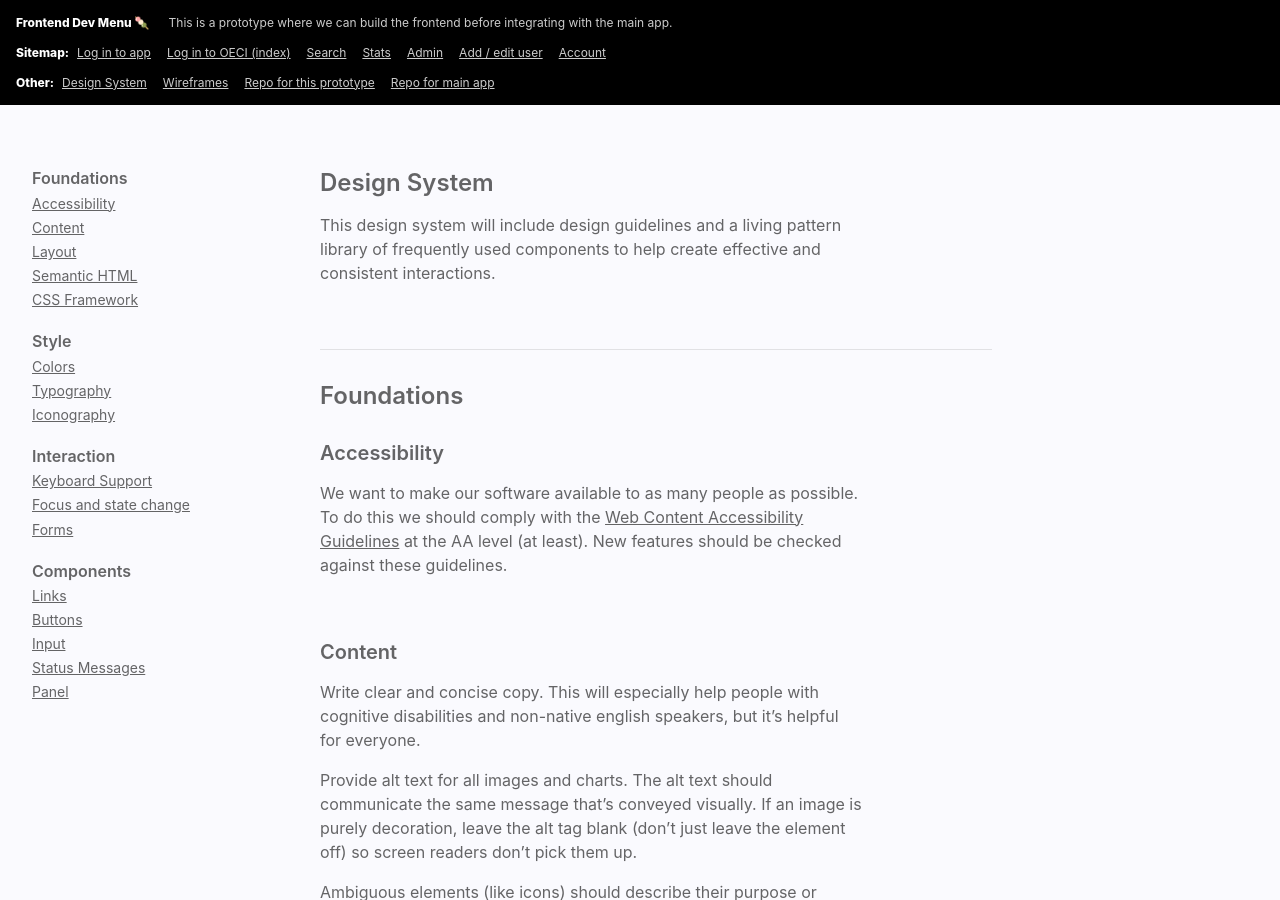
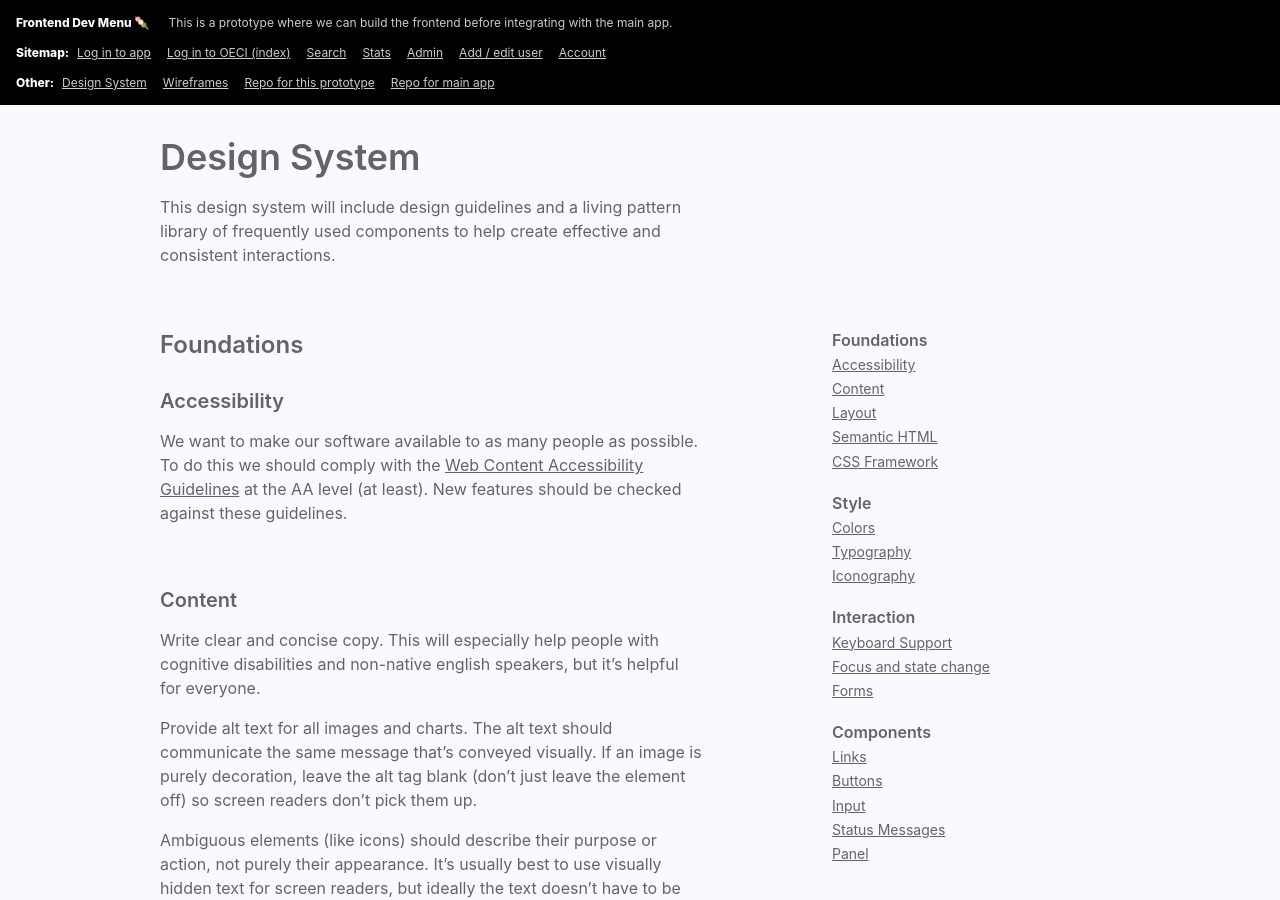
Before and after one commit to hmarcks/expunge-pdx-frontend, a Jekyll site: the page built from design-system/index.html, in a window 1280 px wide and 900 px high. Built offline with Jekyll 4.4.1, drawn with Linux system fonts in a browser that asks for light colours; nearby versions of some CDN libraries.

Commit message:
More organization of the design system

```diff
--- a/design-system/index.html
+++ b/design-system/index.html
@@ -3,21 +3,25 @@ layout: default
 title: Design System
 ---
 
-<main class="mw8 ph3 ph4-ns mt5 cf">
+<main class="mw8 ph3 ph4-ns mt4 center cf">
 
-  <nav class="fl w-100 w-30-l pr3-l mb5">
+  <h1 class="f2 fw6 mb3">Design System</h1>
+
+  <p class="lh-copy measure-wide mb5">This design system will include design guidelines and a living pattern library of frequently used components to help create effective and consistent interactions.</p>
+
+  <nav class="fr w-100 w-30-l pr3-l mb5">
     <ul>
-      <li>
+      <li class="dib db-l mr3 v-top">
         <span class="fw6">Foundations</span>
         <ul class="f6 pt2 pb3">
           <li class="pb2"><a class="link underline" href="#accessibility">Accessibility</a></li>
           <li class="pb2"><a class="link underline" href="#content">Content</a></li>
           <li class="pb2"><a class="link underline" href="#layout">Layout</a></li>
-          <li class="pb2"><a class="link underline" href="#semantichtml">Semantic HTML</a></li>
-          <li class="pb2"><a class="link underline" href="#cssframework">CSS Framework</a></li>
+          <li class="pb2"><a class="link underline" href="#semantic-html">Semantic HTML</a></li>
+          <li class="pb2"><a class="link underline" href="#css-framework">CSS Framework</a></li>
         </ul>
       </li>
-      <li>
+      <li class="dib db-l mr3 v-top">
         <span class="fw6 pb3">Style</span>
         <ul class="f6 pt2 pb3">
           <li class="pb2"><a class="link underline" href="#colors">Colors</a></li>
@@ -25,15 +29,15 @@ title: Design System
           <li class="pb2"><a class="link underline" href="#iconography">Iconography</a></li>
         </ul>
       </li>
-      <li>
+      <li class="dib db-l mr3 v-top">
         <span class="fw6 pb3">Interaction</span>
         <ul class="f6 pt2 pb3">
           <li class="pb2"><a class="link underline" href="#keyboardsupport">Keyboard Support</a></li>
-          <li class="pb2"><a class="link underline" href="#focusandstatechange">Focus and state change</a></li>
+          <li class="pb2"><a class="link underline" href="#focus-and-state-change">Focus and state change</a></li>
           <li class="pb2"><a class="link underline" href="#forms">Forms</a></li>
         </ul>
       </li>
-      <li>
+      <li class="dib db-l v-top">
         <span class="fw6 pb3">Components</span>
         <ul class="f6 pt2 pb3">
           <li class="pb2"><a class="link underline" href="#links">Links</a></li>
@@ -47,11 +51,8 @@ title: Design System
   </nav>
 
   <div class="fl w-100 w-70-l">
-    <h1 class="f3 fw6 mb3">Design System</h1>
 
-    <p class="lh-copy measure-wide mb5">This design system will include design guidelines and a living pattern library of frequently used components to help create effective and consistent interactions.</p>
-
-    <h2 class="f3 fw6 bt b--black-10 pt4 mb4">Foundations</h2>
+    <h2 class="f3 fw6 mb4">Foundations</h2>
 
     <h3 class="f4 fw6 mb3" id="accessibility">Accessibility</h3>
     <p class="lh-copy measure-wide mb5">We want to make our software available to as many people as possible. To do this we should comply with the <a href="https://www.w3.org/TR/WCAG21" class="link underline">Web Content Accessibility Guidelines</a> at the AA level (at least). New features should be checked against these guidelines.</p>
@@ -66,12 +67,12 @@ title: Design System
     <p class="lh-copy measure-wide mb3">Ensure the design is responsive and base decisions on your layout constraints as screen size changes rather than specific devices. There are too many screen sizes in use and they are always changing. This is also helpful for people who increase text size or zoom.</p>
     <p class="lh-copy measure-wide mb5"><a href="https://www.w3.org/TR/WCAG21" class="link underline">Touch targets</a> should be 44 x 44 css pixels, with some exceptions like inline text links.</p>
 
-    <h3 class="f4 fw6 mb3" id="sematichtml">Semantic HTML</h3>
+    <h3 class="f4 fw6 mb3" id="semantic-html">Semantic HTML</h3>
     <p class="lh-copy measure-wide mb3">Well-structured HTML is essential to help make a website accessible. It’s not just pedantic, semantic HTML goes a long way to help assistive technologies. For example, spans, divs, and other default non-interactive elements should not be made into interactive elements because it can cause confusion for keyboard navigation and screen readers.</p>
     <p class="lh-copy measure-wide mb3">Here is an <a href="https://developer.mozilla.org/en-US/docs/Web/HTML/Element" class="link underline">HTML elements reference</a> to help you choose the best element.</p>
     <p class="lh-copy measure-wide mb5">Sometimes there isn’t a good HTML element to describe an element, so we can use roles. An example is using <code>role="alert"</code> on a div since there isn’t a better HTML element. Roles aren’t needed when there is a good HTML element to use. For example, <code>&lt;button&gt;</code> is better than <code>&lt;div role="button"&gt;</code>.</p>
 
-    <h3 class="f4 fw6 mb3" id="cssframework">CSS Framework</h3>
+    <h3 class="f4 fw6 mb3" id="css-framework">CSS Framework</h3>
     <p class="lh-copy measure-wide mb3">We use a css framework called <a href="https://tachyons.io" class="link underline">Tachyons</a>. It's a "functional" or "<a href="https://css-tricks.com/lets-define-exactly-atomic-css" class="link underline">atomic</a>" approach as opposed to others like modular/BEM. For complex situations that Tachyons can't cover, we use BEM. We mostly stick with the constraints Tachyons has defined (such as their scale for spacing and typography), but we have made some modifications (such as custom colors to offer higher contrast) and put together some custom components below.</p>
     <p class="fw6 mb5"><a href="https://tachyons.io/docs" class="link underline">Tachyons documentation for composing styles</a></p>
 
@@ -82,6 +83,7 @@ title: Design System
     <p class="lh-copy mb3 measure-wide">Ensure there is sufficient color contrast between text and its background. You can use <a href="https://snook.ca/technical/colour_contrast/colour.html" class="link underline">this tool</a> to check your combinations.</p>
     <p class="lh-copy measure-wide mb3">Color should not be the sole means of communication. People with color blindness may not be able to differentiate some colors. <a href="http://colororacle.org" class="link underline">Color Oracle</a> is a good tool to avoid bad combinations. This also helps people with low or no vision.</p>
 
+    <div class="bg-white pt3 ph3 mb5">
       <div class="flex flex-wrap">
           <div class="mb3 w-50 w-20-l">
               <div class="bg-green white pa3">$green</div>
@@ -113,8 +115,7 @@ title: Design System
               <div class="pa3">$washed-red</div>
           </div>
       </div>
-
-    <div class="flex flex-wrap mb5">
+      <div class="flex flex-wrap">
           <div class="mb3 w-50 w-20-l">
               <div class="bg-black-60 white pa3">$black-60</div>
           </div>
@@ -123,6 +124,7 @@ title: Design System
           </div>
           <div class="mb3 w-50 w-20-l">
               <div class="bg-gray-blue pa3">$gray-blue</div>
+          </div>
       </div>
     </div>
 
@@ -145,7 +147,7 @@ title: Design System
     </ul>
     <p class="lh-copy measure-wide mb5">Use obvious CSS focus styles. They are essential for keyboard navigation. You can reuse <code>:hover</code> state for <code>:focus</code>, and make sure it’s obvious on all elements because sometimes the default <code>:focus</code> is not obvious.</p>
 
-    <h3 class="f4 fw6 mb3" id="focusandstatechange">Focus and state change</h3>
+    <h3 class="f4 fw6 mb3" id="focus-and-state-change">Focus and state change</h3>
     <p class="lh-copy measure-wide mb5">We need to account for when views change without a page refresh. This is more common with the use of “single page” web applications such as those built in frameworks like React. If the focus is not moved to the relevant element when a view changes, this can be confusing for people using screen readers and keyboard navigation. Here is an article that addresses <a href="https://simplyaccessible.com/article/react-a11y" class="link underline">focus management and live messaging in React</a>.</p>
 
     <h3 class="f4 fw6 mb3" id="forms">Forms</h3>
```
Also changed, not shown: 1 other file. Lines whose indentation alone changed are shown as unchanged.
